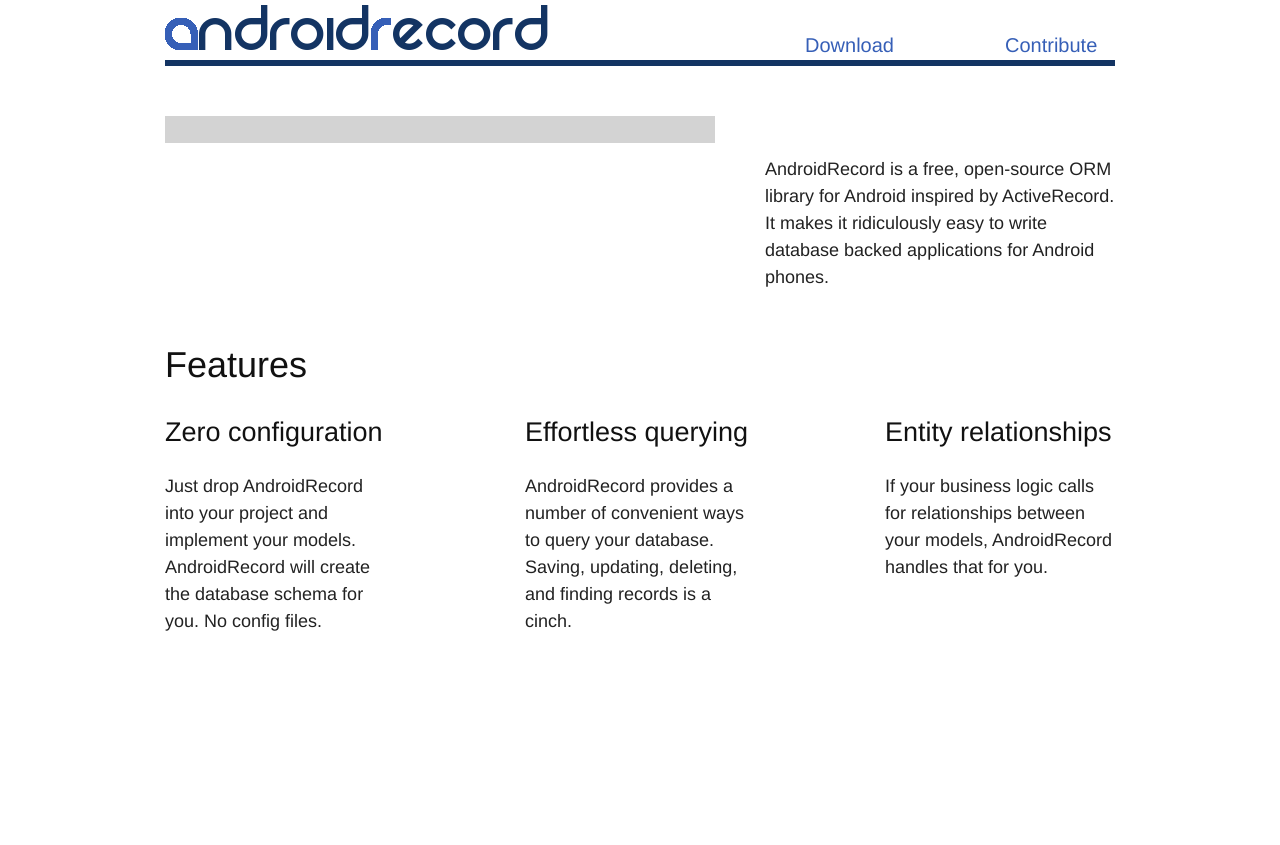
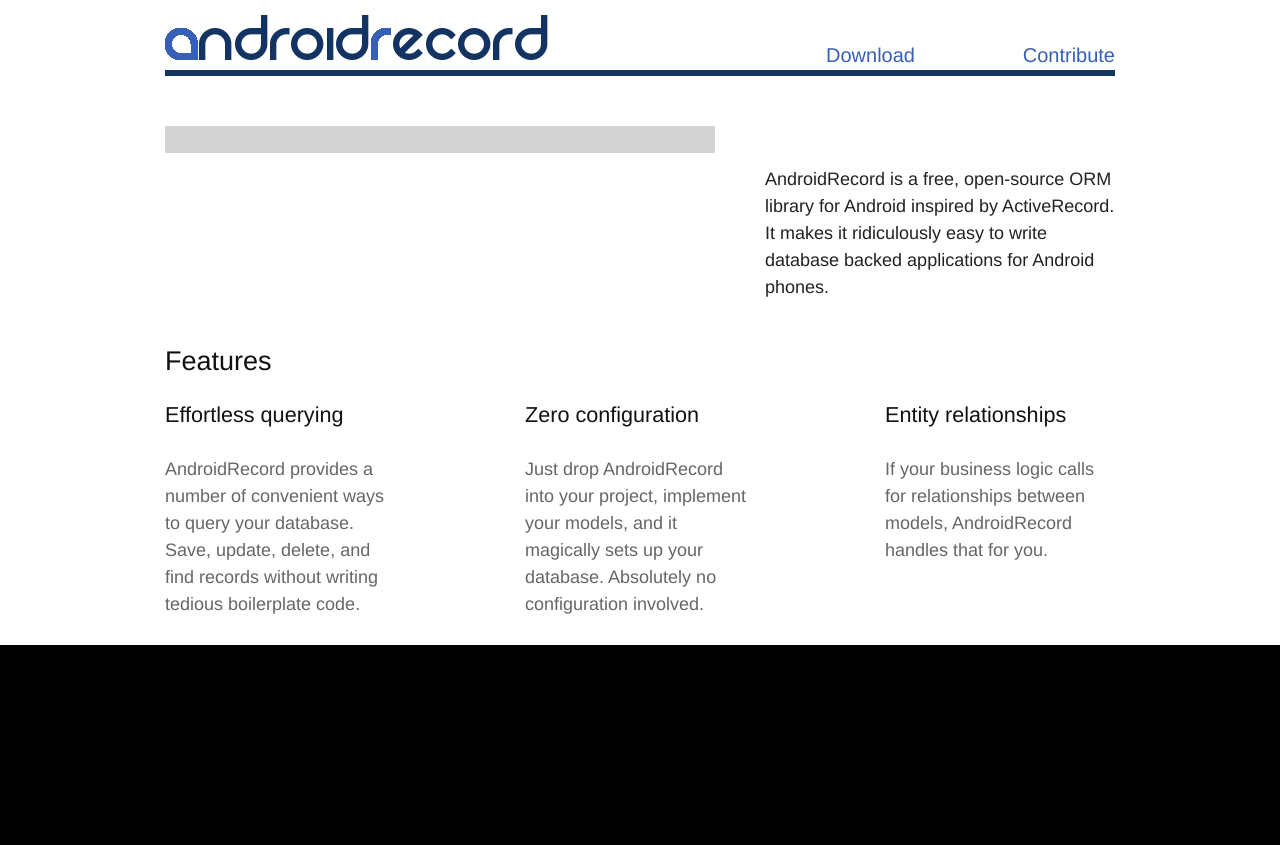
Before and after one commit to lyudmil/androidrecord, a plain HTML site: page html/index.html in a window 1280 px wide. Before the commit the page ends 800 px from the top, so only its background shows below. Drawn offline with Linux system fonts and the light colour scheme.

Commit message:
Changing some text and alignment on the web page.

```diff
--- a/html/index.html
+++ b/html/index.html
@@ -4,12 +4,12 @@
 		<meta http-equiv="content-type" content="text/html; charset=UTF-8" />
 		<meta name="description" content="An ORM library for Android inspired by Active Record" />
 
-		<link rel="stylesheet" href="styles/style.css" type="text/css" media="screen, projection">
 		<link rel="stylesheet" href="styles/blueprint/screen.css" type="text/css" media="screen, projection">
 		<link rel="stylesheet" href="styles/blueprint/print.css" type="text/css" media="print">
 		<!--[if lt IE 8]>
 			<link rel="stylesheet" href="css/blueprint/ie.css" type="text/css" media="screen, projection">
 		<![endif]-->
+		<link rel="stylesheet" href="styles/style.css" type="text/css" media="screen, projection">
 	</head>
 
 	<body>
@@ -21,11 +21,11 @@
 
 				<div id="nav_links" class="span-8 last">
 					<div class="span-3">
-						<a href="#">Download</a>
+						<a href="#" class="align-right">Download</a>
 					</div>
 
 					<div class="span-3 prepend-2 last">
-						<a href="#">Contribute</a>
+						<a href="#" class="align-right">Contribute</a>
 					</div>
 				</div>
 			</div>
@@ -43,29 +43,35 @@
 				</div>
 
 				<div id="features" class="span-24">
-					<h2>Features</h2>
-					<div class="span-6 append-3">
-						<h3>Zero configuration</h3>
+					<h3>Features</h3>
+
+					<div class="span-6 append-3 first quiet">
+						<h4>Effortless querying</h4>
 						<p>
-							Just drop AndroidRecord into your project and implement your models. AndroidRecord will create the database schema for you. No config files.
+							AndroidRecord provides a number of convenient ways to query your database. Save, update, delete, and find records without writing tedious boilerplate code.
+					</div>
+
+					<div class="span-6 append-3 quiet">
+						<h4>Zero configuration</h4>
+						<p>
+							Just drop AndroidRecord into your project, implement your models, and it magically sets up your database. Absolutely no configuration involved.
 						</p>
 					</div>
 
-					<div class="span-6 append-3">
-						<h3>Effortless querying</h3>
+					<div class="span-6 last quiet">
+						<h4>Entity relationships</h4>
 						<p>
-							AndroidRecord provides a number of convenient ways to query your database. Saving, updating, deleting, and finding records is a cinch.
-					</div>
-
-					<div class="span-6 last">
-						<h3>Entity relationships</h3>
-						<p>
-							If your business logic calls for relationships between your models, AndroidRecord handles that for you.
+							If your business logic calls for relationships between models, AndroidRecord handles that for you.
 						</p>
 					</div>
 				</div>
 			</div>
 		</div>
+		<div id="footer" class="span-24">
+			<div class="container">
+				&nbsp;
+			</div>
+		</div>
 	</body>
 
 </html>
--- a/html/styles/style.css
+++ b/html/styles/style.css
@@ -1,5 +1,5 @@
 #nav {
-	margin-top: 5px;
+	margin-top: 15px;
 	border-bottom: 6px solid #133463;
 }
 
@@ -11,6 +11,10 @@
 
 #nav_links {
 	padding-top: 25px;
+}
+
+.align-right {
+	float: right;
 }
 
 #screenshots {
@@ -30,3 +34,11 @@
 #features {
 	margin-top: 20px;
 }
+
+#footer {
+	display: block;
+	background-color: black;
+	color: white;
+	width: 100%;
+	height: 200px;
+}
```
